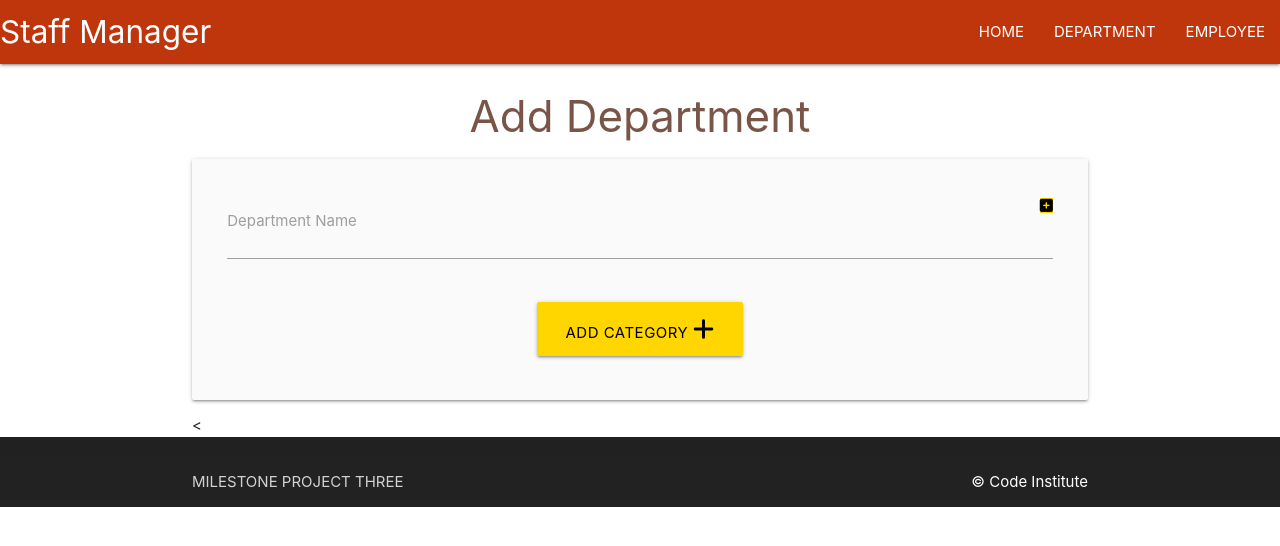
After one commit to struk49/staffmanagerapp, a Flask app: page /add_department in a window 1280 px wide. The commit adds this page. Shown: the top 546 px of the page. Run offline with Flask 3, Linux system fonts and the light colour scheme; some libraries are stand-ins or nearby versions.

Commit message:
added function to add department and push to database

```diff
--- a/staffmanager/routes.py
+++ b/staffmanager/routes.py
@@ -1,4 +1,4 @@
-from flask import render_template
+from flask import render_template, request, redirect, url_for
 from staffmanager import app, db
 from staffmanager.models import Department, Employee
 
@@ -6,3 +6,18 @@ from staffmanager.models import Department, Employee
 @app.route("/")
 def home():
     return render_template("employee.html")
+
+
+@app.route("/departments")
+def departments():
+    return render_template("departments.html")
+
+
+@app.route("/add_department", methods=["GET", "POST"])
+def add_department():
+    if request.method == "POST":
+        department = Department(department_name=request.form.get("department_name"))
+        db.session.add(department)
+        db.session.commit()
+        return redirect(url_for("departments"))
+    return render_template("add_department.html")
--- /dev/null
+++ b/staffmanager/templates/add_department.html
@@ -0,0 +1,28 @@
+{% extends "base.html" %}
+{% block content %}
+<h3 class="brown-text text darken-4 center-align">Add Department</h3>
+
+<div class="row card-panel grey lighten-5">
+    <form class="col s12" method="POST" action="{{ url_for('add_department') }}">
+        <!-- category name -->
+        <div class="row">
+            <div class="input-field col s12">
+                <i class="fa-solid fa-plus-square right black-text yellow accent-4"></i>
+                <input id="department_name" name="department_name" minlength="3" maxlength="25" type="text" class="validate" required>
+                <label for="department_name">Department Name</label>
+            </div>
+        </div>
+        <!-- submit button -->
+        <div class="row">
+            <div class="col s12 center-align">
+                <button type="submit" class="btn-large black-text yellow accent-4">
+                    Add Category <i class="fa-solid fa-plus yellow accent-4""></i>
+                </button>
+            </div>
+        </div>
+    </form>
+</div>
+
+<
+
+{% endblock %}
--- a/staffmanager/templates/base.html
+++ b/staffmanager/templates/base.html
@@ -15,7 +15,7 @@
               <a href="#" data-target="mobile-demo" class="sidenav-trigger"><i class="fa-solid fa-bars"></i></a>
               <ul class="right hide-on-med-and-down">
                 <li><a href="{{ url_for('home') }}"">HOME</a></li>
-                <li><a href="">DEPARTMENT</a></li>
+                <li><a href="{{ url_for('departments') }}">DEPARTMENT</a></li>
                 <li><a href="">EMPLOYEE</a></li>
               </ul>
             </div>
@@ -23,7 +23,7 @@
 
           <ul class="sidenav" id="mobile-demo">
             <li><a href="{{ url_for('home') }}">HOME</a></li>
-            <li><a href="">DEPARTMENT</a></li>
+            <li><a href="{{ url_for('departments') }}">DEPARTMENT</a></li>
             <li><a href="">EMPLOYEE</a></li>
           </ul>
     </header>
```
Also changed, not shown: staffmanager/templates/departments.html (added, +13 -0 lines), 1 other file.
